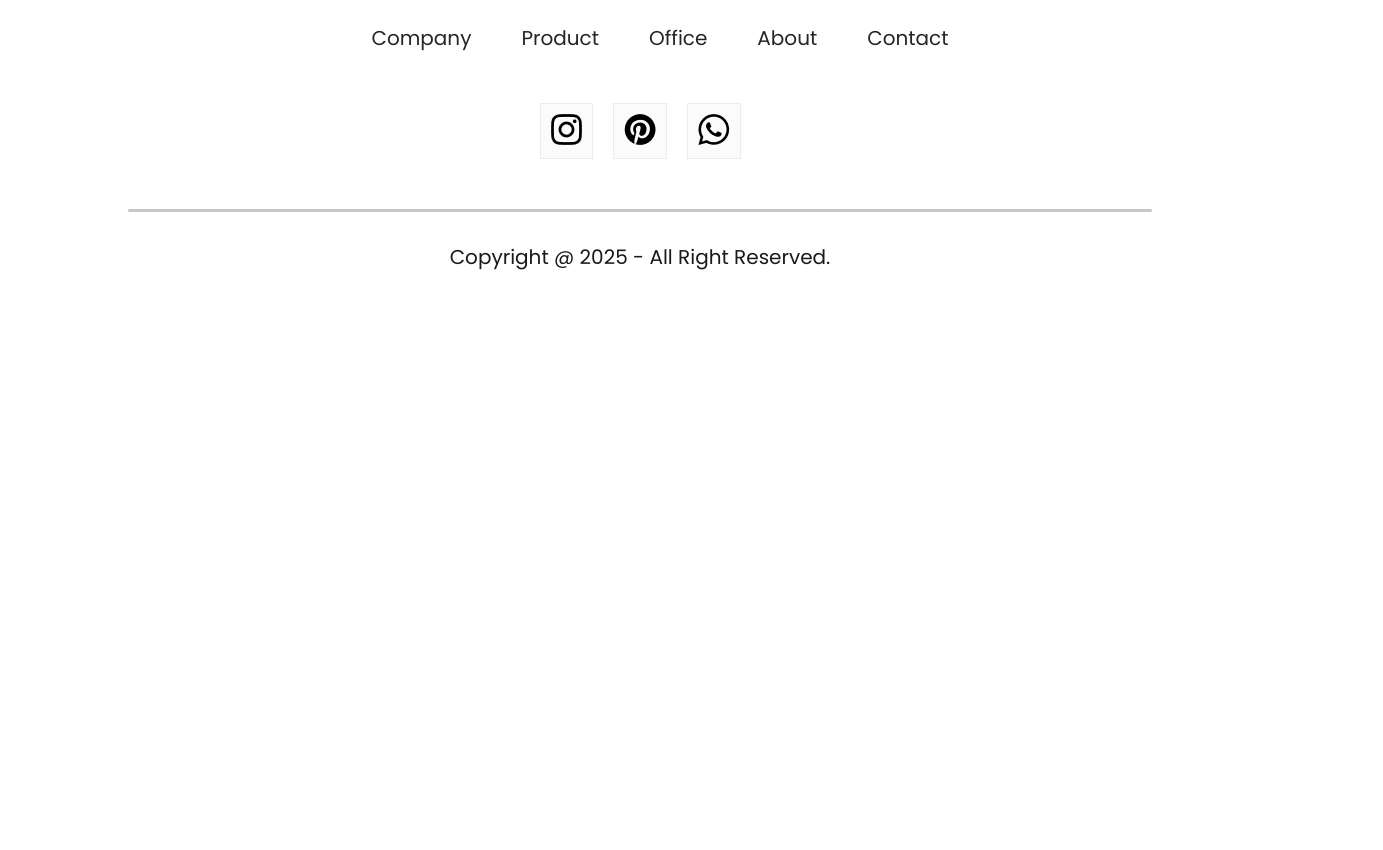
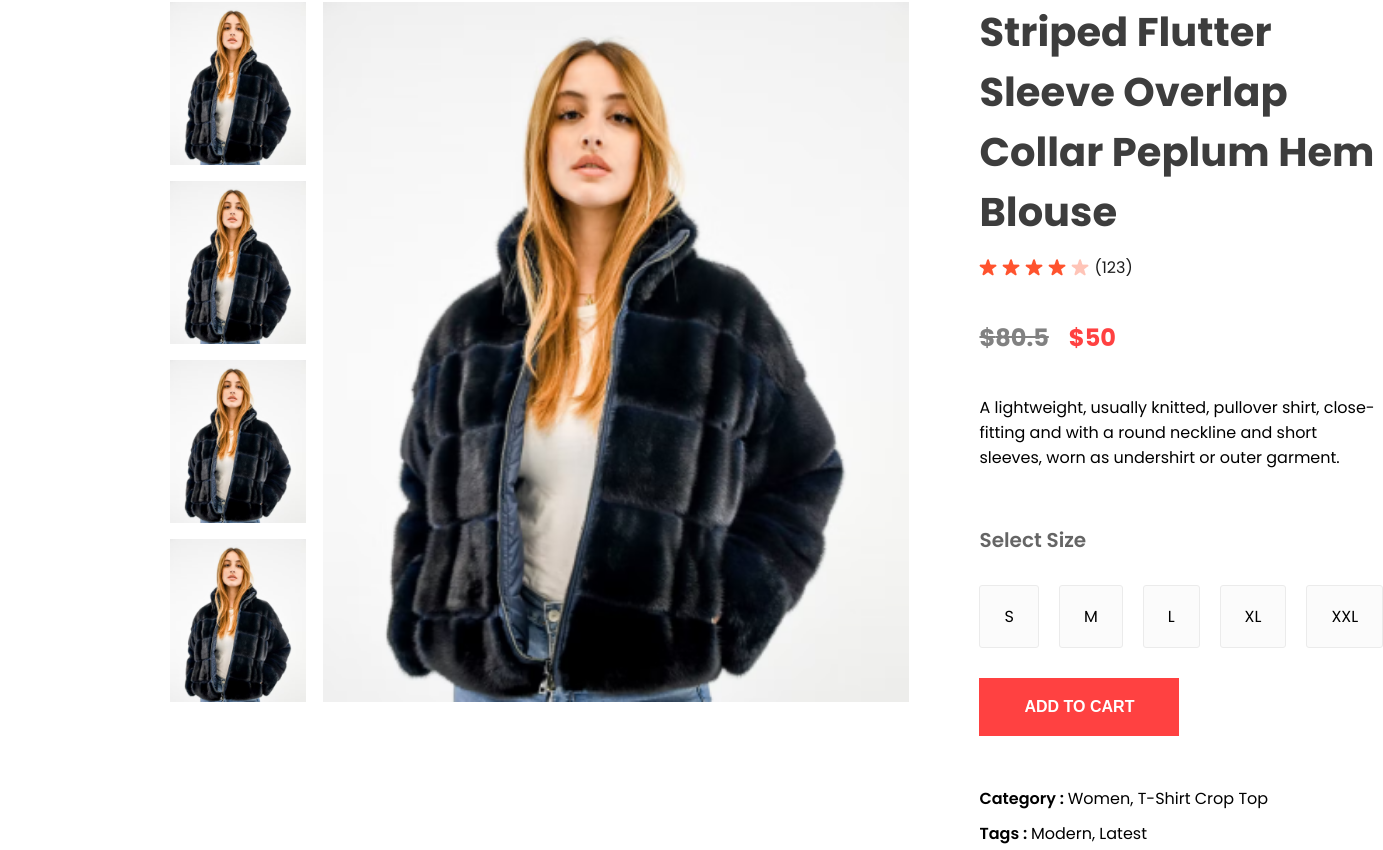
Before and after one commit to zizua/e-commerce, a React (Create React App) app in the folder frontend/: page /product/1 in a window 1280 px wide. Shown: the part 240-1090 px from the top of the page, 1383 px wide, since content can reach past the window. Before the commit the page ends 800 px from the top, so only its background shows below. Built offline with nearby package versions, Linux system fonts and the light colour scheme.

Commit message:
19. create productdisplay folder & files, config breadcrum & productdisplay files (for display component product)

```diff
--- a/frontend/src/Components/Breadcrum/Breadcrum.css
+++ b/frontend/src/Components/Breadcrum/Breadcrum.css
@@ -0,0 +1,10 @@
+.breadcrum {
+    display: flex;
+    align-items: center;
+    gap: 8px;
+    color: #5e5e5e;
+    font-size: 16px;
+    font-weight: 600;
+    margin: 60px 170px;
+    text-transform: capitalize;
+}
--- /dev/null
+++ b/frontend/src/Components/ProductDisplay/ProductDisplay.css
@@ -0,0 +1,104 @@
+.productdisplay {
+    display: flex;
+    margin: 0px 170px;
+}
+
+.productdisplay-left {
+    display: flex;
+    gap: 17px;
+}
+
+.productdisplay-img-list {
+    display: flex;
+    flex-direction: column;
+    gap: 16px;
+}
+
+.productdisplay-img-list img {
+    height: 163px;
+}
+
+.productdisplay-main-img {
+    width: 586px;
+    height: 700px;
+}
+
+.productdisplay-right {
+    margin: 0px 70px;
+    display: flex;
+    flex-direction: column;
+}
+
+.productdisplay-right h1{
+    color: #3d3d3d;
+    font-size: 40px;
+    font-weight: 700;
+}
+
+.productdisplay-right-stars {
+    display: flex;
+    align-items: center;
+    margin-top: 13px;
+    gap: 5px;
+    color: #1c1c1c;
+    font-size: 16px;
+}
+
+.productdisplay-right-prices {
+    display: flex;
+    margin: 40px 0px;
+    gap: 20px;
+    font-size: 24px;
+    font-weight: 700;
+}
+
+.productdisplay-right-price-old {
+    color: #818181;
+    text-decoration: line-through;
+}
+
+.productdisplay-right-price-new {
+    color: #ff4141;
+}
+
+.productdisplay-right-size h1 {
+    margin-top: 55px;
+    color: #656565;
+    font-size: 20px;
+    font-weight: 600;
+}
+
+.productdisplay-right-sizes {
+    display: flex;
+    margin: 30px 0px;
+    gap: 20px;
+}
+
+.productdisplay-right-sizes div {
+    padding: 18px 24px;
+    background: #fbfbfb;
+    border: 1px solid #ebebeb;
+    border-radius: 3px;
+    cursor: pointer;
+}
+
+.productdisplay-right button {
+    padding: 20px 40px;
+    width: 200px;
+    font-size: 16px;
+    font-weight: 600;
+    color: white;
+    background-color: #ff4141;
+    margin-bottom: 40px;
+    border: none;
+    outline: none;
+    cursor: pointer;
+}
+
+.productdisplay-right-category {
+    margin-top: 10px;
+}
+
+.productdisplay-right-category span {
+    font-weight: 600;
+}
--- /dev/null
+++ b/frontend/src/Components/ProductDisplay/ProductDisplay.jsx
@@ -0,0 +1,58 @@
+import React from 'react'
+import './ProductDisplay.css'
+import star_icon from '../Assets/star_icon.png'
+import star_dull_icon from '../Assets/star_dull_icon.png'
+
+const ProductDisplay = (props) => {
+    {/* 18. setup the product display --start */}
+    const {product} = props;
+  return (
+    <div className='productdisplay'>
+        <div className="productdisplay-left">
+            <div className="productdisplay-img-list">
+                <img src={product.image} alt="" />
+                <img src={product.image} alt="" />
+                <img src={product.image} alt="" />
+                <img src={product.image} alt="" />
+            </div>
+            <div className="productdisplay-img">
+                <img className='productdisplay-main-img' src={product.image} alt="" />
+            </div>
+        </div>
+        <div className="productdisplay-right">
+            <h1>{product.name}</h1>
+            <div className="productdisplay-right-stars">
+                <img src={star_icon} alt="" />
+                <img src={star_icon} alt="" />
+                <img src={star_icon} alt="" />
+                <img src={star_icon} alt="" />
+                <img src={star_dull_icon} alt="" />
+                <p>(123)</p>
+            </div>
+            <div className="productdisplay-right-prices">
+                <div className="productdisplay-right-price-old">${product.old_price}</div>
+                <div className="productdisplay-right-price-new">${product.new_price}</div>
+            </div>
+            <div className="productdisplay-right-description">
+                A lightweight, usually knitted, pullover shirt, close-fitting and with a round neckline and short sleeves, worn as undershirt or outer garment.
+            </div>
+            <div className="productdisplay-right-size">
+                <h1>Select Size</h1>
+                <div className="productdisplay-right-sizes">
+                    <div>S</div>
+                    <div>M</div>
+                    <div>L</div>
+                    <div>XL</div>
+                    <div>XXL</div>
+                </div>
+            </div>
+            <button>ADD TO CART</button>
+            <p className='productdisplay-right-category'><span>Category : </span>Women, T-Shirt Crop Top</p>
+            <p className='productdisplay-right-category'><span>Tags : </span>Modern, Latest</p>
+        {/* 18. setup the product display --end */}
+        </div>
+    </div>
+  )
+}
+
+export default ProductDisplay
--- a/frontend/src/Pages/Product.jsx
+++ b/frontend/src/Pages/Product.jsx
@@ -2,6 +2,7 @@
 import { ShopContext } from '../Context/ShopContext';
 import { useParams } from 'react-router-dom';
 import Breadcrum from '../Components/Breadcrum/Breadcrum';
+import ProductDisplay from '../Components/ProductDisplay/ProductDisplay';
 
 const Product = () => {
   const { all_product } = useContext(ShopContext);
@@ -9,9 +10,12 @@
   const product = all_product.find((e) => e.id === Number(productId));
   return (
     <div>
-      {/* 15. setup & design the product page --start */}
+      {/* 15. setup & design the product page (product navigation) --start */}
       <Breadcrum product={product}/>
-      {/* 15. setup & design the product page --end */}
+      {/* 15. setup & design the product page (product navigation) --end */}
+      {/* 16. setup & design the product page 2 (product image, title & prices) --start */}
+      <ProductDisplay product={product}/>
+      {/* 16. setup & design the product page 2 ( product image, title & prices) --end */}
     </div>
    )
 };
```
